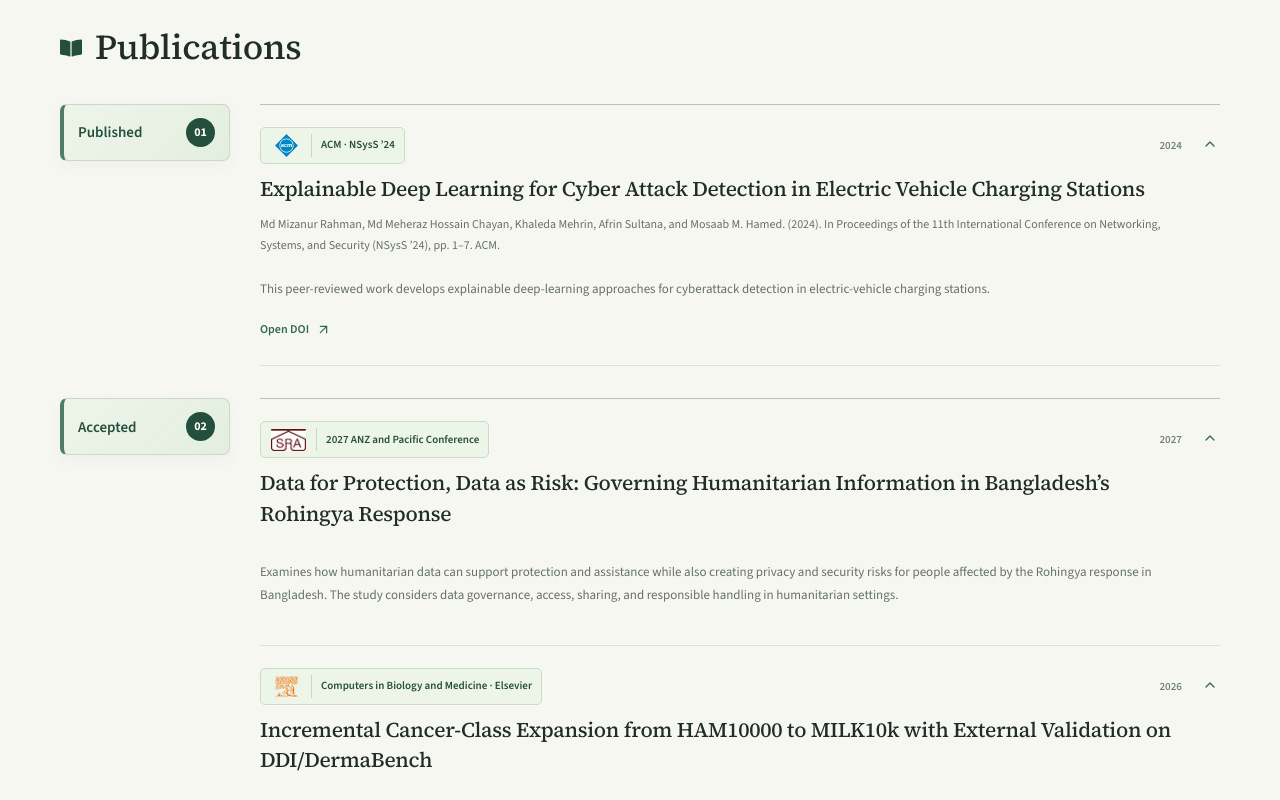
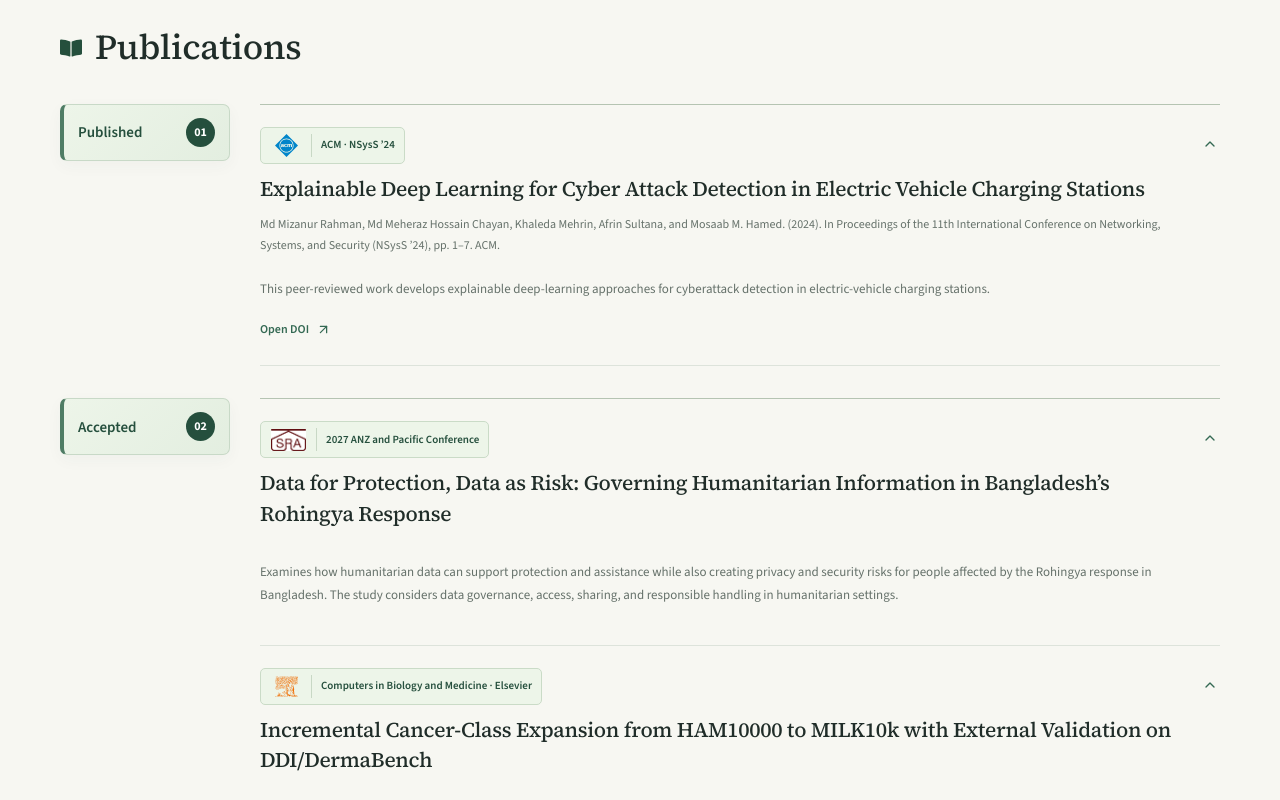
Before and after one commit to MeherazChayan/Chayan, a React (Vite) app: page / in a window 1280 px wide. Shown: the part 4720-5520 px from the top of the page. Built offline with nearby package versions, Linux system fonts and the light colour scheme.

Commit message:
Remove publication year badges

```diff
--- a/src/App.tsx
+++ b/src/App.tsx
@@ -38,7 +38,7 @@ export default function App(){
 
       <section id="skills" data-nav="Skills" className="section soft"><div className="wrap"><SectionHead eyebrow="04 · Capabilities" title="Methods meet making" copy="A research toolkit spanning study design, responsible AI, security, data analysis, and production-oriented development."/><div className="skill-grid">{skillGroups.map(([t,skills],i)=><article key={t}><span className="skill-num">0{i+1}</span><h3>{t}</h3><div className="skill-list">{skills.map(skill=><span key={skill}>{skill}</span>)}</div></article>)}</div></div></section>
 
-      <section id="publications" data-nav="Publications" className="section wrap"><SectionHead eyebrow="05 · Publications" title="Research record" copy="Published, accepted, submitted, and developing work—clearly separated to preserve the status of every contribution."/><div className="pub-groups">{['Published','Accepted','Submitted','Manuscripts in Preparation'].map(status=><div className="pub-group" key={status}><div className="pub-label"><span>{status}</span><b>{publications.filter(p=>p.status===status).length.toString().padStart(2,'0')}</b></div><div className="pub-list">{publications.filter(p=>p.status===status).map((p,i)=><details className="publication" key={p.title} open={status==='Published'&&i===0}><summary><div><div className="venue-row"><span className="venue-tag"><span className="venue-logo"><VenueLogo venue={p.venue}/></span><span>{status==='Manuscripts in Preparation'?`Target Journal: ${p.venue}`:p.venue}</span></span>{p.year&&<time>{p.year}</time>}</div><h3>{p.title}</h3>{p.citation&&<p className="citation">{p.citation}</p>}</div><ChevronDown/></summary><div className="pub-detail"><p>{p.summary}</p>{p.link&&<SafeLink href={p.link}>{p.linkLabel}<ArrowUpRight/></SafeLink>}</div></details>)}</div></div>)}</div></section>
+      <section id="publications" data-nav="Publications" className="section wrap"><SectionHead eyebrow="05 · Publications" title="Research record" copy="Published, accepted, submitted, and developing work—clearly separated to preserve the status of every contribution."/><div className="pub-groups">{['Published','Accepted','Submitted','Manuscripts in Preparation'].map(status=><div className="pub-group" key={status}><div className="pub-label"><span>{status}</span><b>{publications.filter(p=>p.status===status).length.toString().padStart(2,'0')}</b></div><div className="pub-list">{publications.filter(p=>p.status===status).map((p,i)=><details className="publication" key={p.title} open={status==='Published'&&i===0}><summary><div><div className="venue-row"><span className="venue-tag"><span className="venue-logo"><VenueLogo venue={p.venue}/></span><span>{status==='Manuscripts in Preparation'?`Target Journal: ${p.venue}`:p.venue}</span></span></div><h3>{p.title}</h3>{p.citation&&<p className="citation">{p.citation}</p>}</div><ChevronDown/></summary><div className="pub-detail"><p>{p.summary}</p>{p.link&&<SafeLink href={p.link}>{p.linkLabel}<ArrowUpRight/></SafeLink>}</div></details>)}</div></div>)}</div></section>
 
       <section id="research-projects" data-nav="Research Projects" className="section project-section"><div className="wrap"><SectionHead eyebrow="06 · Selected work" title="Research systems with real stakes" copy="Systems made to test ideas about agency, evidence, trust, safety, uncertainty, and explanation."/><div className="research-grid">{researchProjects.map((p,i)=><article className={cx('project-card',i===0&&'featured')} key={p.title}><span className="meta">{p.area}</span><h3>{p.title}</h3><p>{p.description}</p><div className="project-detail"><b>Research contribution</b>{p.detail}</div><div className="project-links">{p.links.map(([l,u])=><SafeLink key={u} href={u}>{l}{l.includes('GitHub')?<Github/>:<ArrowUpRight/>}</SafeLink>)}</div></article>)}</div>
         <section id="technical-projects" data-nav="Technical Projects" className="technical-section"><header className="section-head"><h2><FaCodeBranch/>Research-Backed Technical Projects</h2></header><div className="technical-grid">{technicalProjects.map(([t,d,l,u])=><article key={t}><h3>{t}</h3><p>{d}</p><SafeLink href={u}>{l}{l.includes('GitHub')?<Github/>:<ExternalLink/>}</SafeLink></article>)}</div></section></div></section>
```
